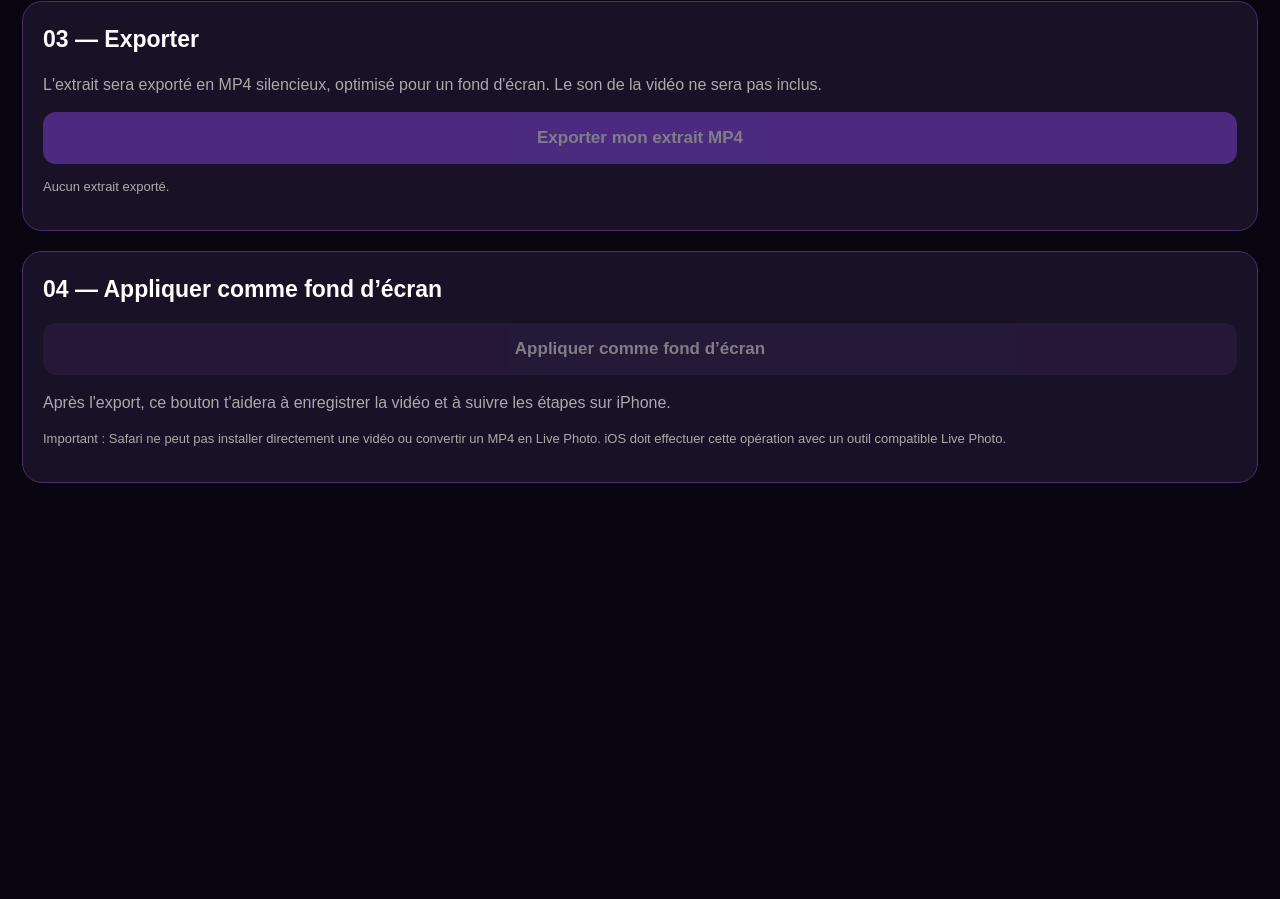
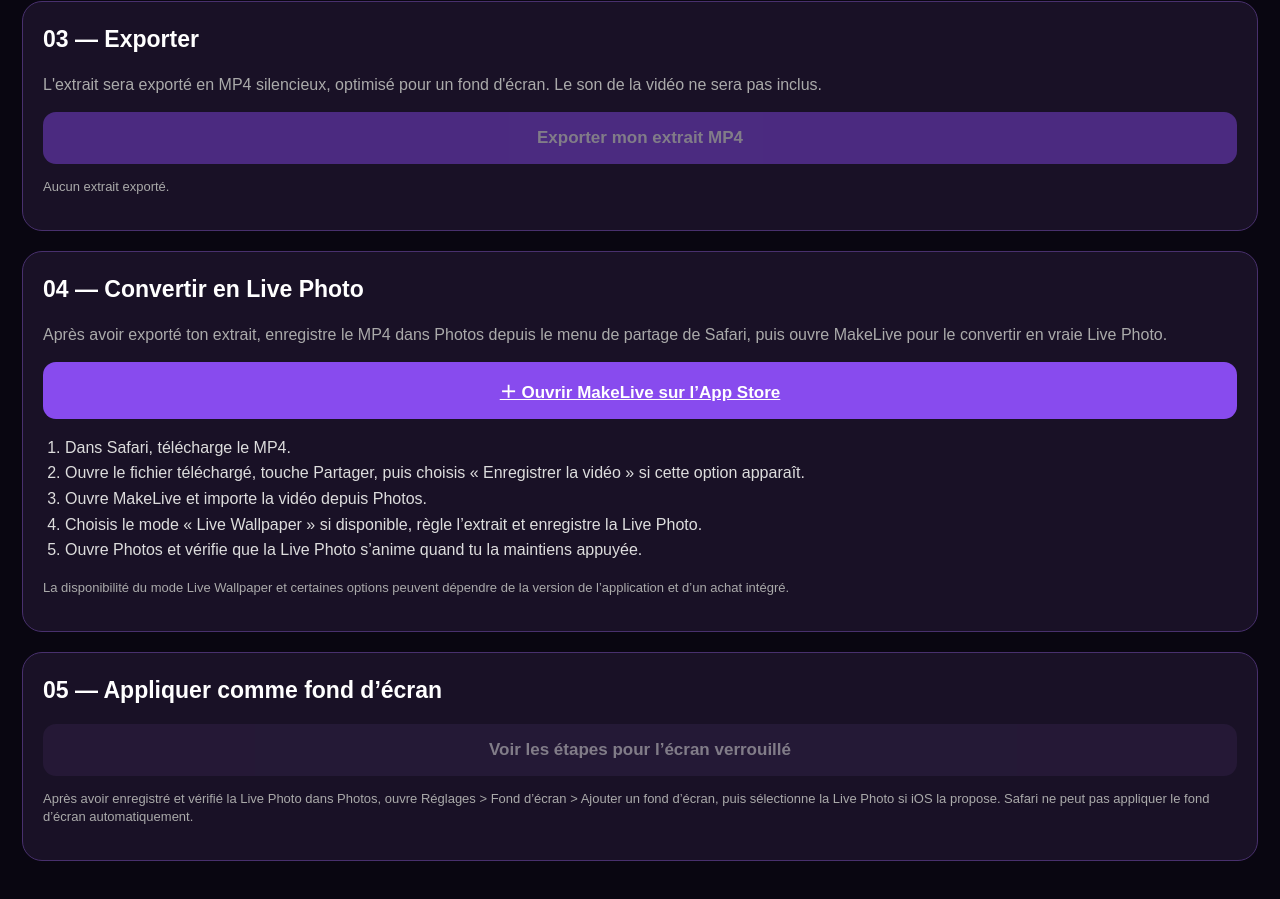
Before and after one commit to jonesmidas976-netizen/VideoLock-Web, a plain HTML site: page index.html in a window 1280 px wide. Shown: the part 1292-2191 px from the top of the page. Before the commit the page ends 1817 px from the top, so only its background shows below. Drawn offline with Linux system fonts and the light colour scheme.

Commit message:
Revise Live Photo conversion and wallpaper application steps
Updated sections for converting and applying Live Photos as wallpapers, including detailed steps and links.

```diff
--- a/index.html
+++ b/index.html
@@ -58,10 +58,23 @@ input[type=range]{width:100%;accent-color:#a66bff}
 </section>
 
 <section class="panel">
-<h2>04 — Appliquer comme fond d’écran</h2>
-<button id="wallpaper" class="secondary" disabled>Appliquer comme fond d’écran</button>
-<p id="wallpaperStatus">Après l'export, ce bouton t'aidera à enregistrer la vidéo et à suivre les étapes sur iPhone.</p>
-<p class="small">Important : Safari ne peut pas installer directement une vidéo ou convertir un MP4 en Live Photo. iOS doit effectuer cette opération avec un outil compatible Live Photo.</p>
+<h2>04 — Convertir en Live Photo</h2>
+<p>Après avoir exporté ton extrait, enregistre le MP4 dans Photos depuis le menu de partage de Safari, puis ouvre MakeLive pour le convertir en vraie Live Photo.</p>
+<a class="pick" href="https://apps.apple.com/us/app/makelive-live-photo-converter/id6761287865" target="_blank" rel="noopener">＋ Ouvrir MakeLive sur l’App Store</a>
+<ol style="color:#ddd;line-height:1.6;padding-left:22px">
+<li>Dans Safari, télécharge le MP4.</li>
+<li>Ouvre le fichier téléchargé, touche Partager, puis choisis « Enregistrer la vidéo » si cette option apparaît.</li>
+<li>Ouvre MakeLive et importe la vidéo depuis Photos.</li>
+<li>Choisis le mode « Live Wallpaper » si disponible, règle l’extrait et enregistre la Live Photo.</li>
+<li>Ouvre Photos et vérifie que la Live Photo s’anime quand tu la maintiens appuyée.</li>
+</ol>
+<p id="wallpaperStatus" class="small">La disponibilité du mode Live Wallpaper et certaines options peuvent dépendre de la version de l’application et d’un achat intégré.</p>
+</section>
+
+<section class="panel">
+<h2>05 — Appliquer comme fond d’écran</h2>
+<button id="wallpaper" class="secondary" disabled>Voir les étapes pour l’écran verrouillé</button>
+<p class="small">Après avoir enregistré et vérifié la Live Photo dans Photos, ouvre Réglages &gt; Fond d’écran &gt; Ajouter un fond d’écran, puis sélectionne la Live Photo si iOS la propose. Safari ne peut pas appliquer le fond d’écran automatiquement.</p>
 </section>
 
 <script>
@@ -205,9 +218,8 @@ exportButton.addEventListener('click',async()=>{
   }
 });
 wallpaperButton.addEventListener('click',()=>{
-  if(!exportedBlob){wallpaperStatus.textContent='Exporte d’abord ton extrait MP4.';return;}
-  wallpaperStatus.textContent='1. Télécharge le MP4 avec le lien « Télécharger VideoLock-extrait.mp4 ».\n2. Ouvre Fichiers puis enregistre la vidéo dans Photos si iOS le propose.\n3. Pour un fond animé, il faut convertir le MP4 en vraie Live Photo avec une application compatible, puis choisir cette Live Photo dans Réglages > Fond d’écran. Ce bouton ne peut pas effectuer l’installation lui-même.';
-  document.getElementById('download').scrollIntoView({behavior:'smooth',block:'center'});
+  wallpaperStatus.textContent='Dans Photos, ouvre la Live Photo et vérifie qu’elle s’anime en maintenant le doigt dessus. Ensuite, va dans Réglages > Fond d’écran > Ajouter un fond d’écran et choisis la Live Photo si iOS la propose. Le site ne peut pas appliquer le fond d’écran automatiquement.';
+});
 });
 </script>
 </body>
```
